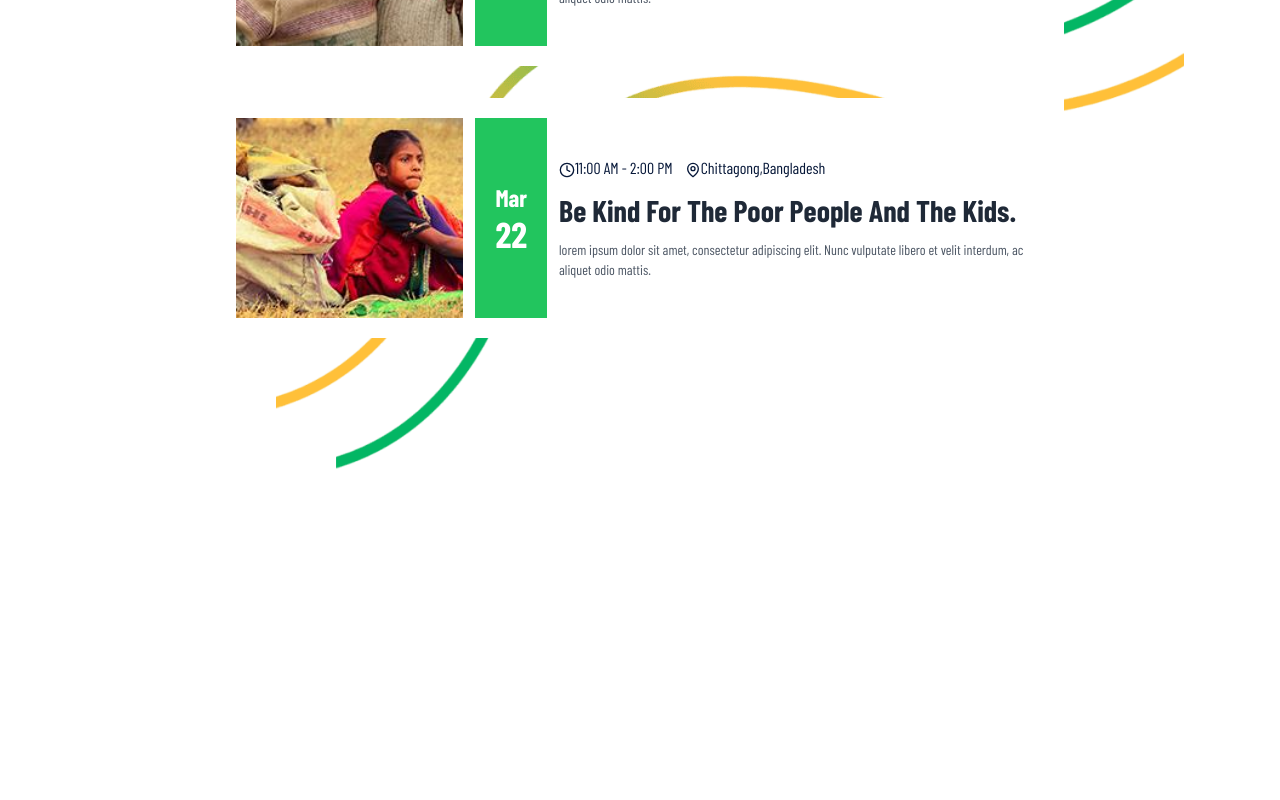
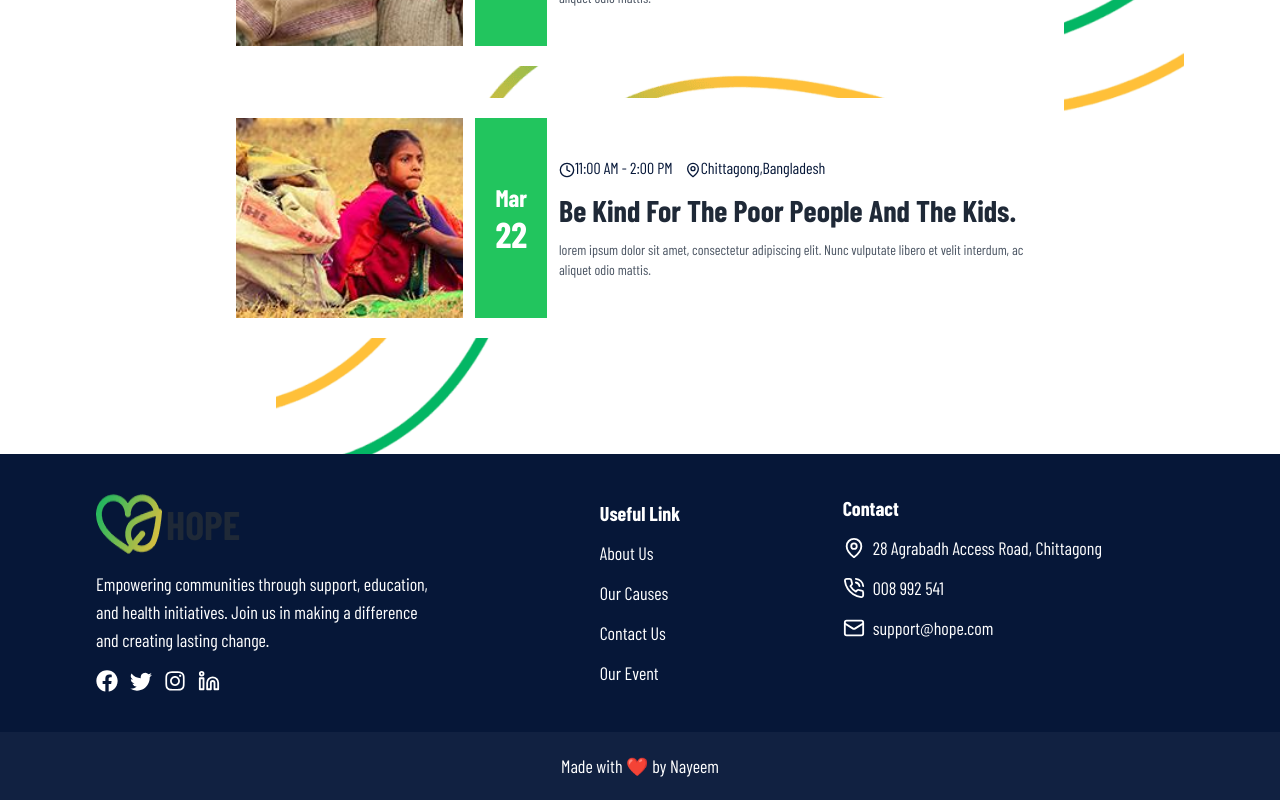
Before and after one commit to nayeemuddin-bd100/hope-charity-app, a Next.js app: page / in a window 1280 px wide. Shown: the part 4650-5450 px from the top of the page. Before the commit the page ends 5119 px from the top, so only its background shows below. Built offline with nearby package versions, Linux system fonts and the light colour scheme.

Commit message:
feat: add footer

```diff
--- /dev/null
+++ b/app/components/footer/Footer.tsx
@@ -0,0 +1,101 @@
+import { Linkedin, Mail, MapPin, PhoneCall } from "lucide-react";
+import Link from "next/link";
+import { BsTwitter } from "react-icons/bs";
+import { FaFacebook } from "react-icons/fa";
+import { FaInstagram } from "react-icons/fa6";
+import Container from "../shared/Container";
+import Logo from "../shared/Logo";
+
+const Footer = () => {
+  return (
+    <div className="mt-5  bg-primary text-white">
+      <Container>
+        <div className=" grid grid-cols-1 sm:grid-cols-2 md:grid-cols-3 py-10  gap-8">
+          {/* 1st col */}
+          <div className="flex flex-col justify-start items-start gap-4">
+            <Logo className="text-white" />
+            <p className="text-lg ">
+              Empowering communities through support, education, and health
+              initiatives. Join us in making a difference and creating lasting
+              change.
+            </p>
+            <div className="flex justify-start items-center gap-3 ">
+              <FaFacebook
+                size={22}
+                className="hover:text-green-500 transition duration-300 ease-in-out "
+              />
+              <BsTwitter
+                size={22}
+                className="hover:text-green-500 transition duration-300 ease-in-out "
+              />
+              <FaInstagram
+                size={22}
+                className="hover:text-green-500 transition duration-300 ease-in-out "
+              />
+              <Linkedin
+                size={22}
+                className="hover:text-green-500 transition duration-300 ease-in-out "
+              />
+            </div>
+          </div>
+
+          {/* 2nd col */}
+
+          <div className="flex justify-center items-center">
+            <div className="flex flex-col justify-start items-start gap-3 ">
+              <h2 className="text-xl font-bold ">Useful Link</h2>
+              <Link
+                href={"/about"}
+                className="text-lg hover:text-green-500 transition duration-300 ease-in-out capitalize"
+              >
+                about us
+              </Link>
+              <Link
+                href={"/cause"}
+                className="text-lg hover:text-green-500 transition duration-300 ease-in-out capitalize"
+              >
+                our causes
+              </Link>
+
+              <Link
+                href={"/contact"}
+                className="text-lg hover:text-green-500 transition duration-300 ease-in-out capitalize"
+              >
+                Contact Us
+              </Link>
+              <Link
+                href={"/event"}
+                className="text-lg hover:text-green-500 transition duration-300 ease-in-out capitalize"
+              >
+                Our Event
+              </Link>
+            </div>
+          </div>
+
+          {/* 3rd col */}
+          <div className="flex flex-col justify-start items-start gap-3 ">
+            <h2 className="text-xl font-bold">Contact</h2>
+            <div className="flex justify-start items-center gap-2 text-white">
+              <MapPin size={22} />
+              <p className="text-lg "> 28 Agrabadh Access Road, Chittagong</p>
+            </div>
+
+            <div className="flex justify-start items-center gap-2 text-white">
+              <PhoneCall size={22} />
+              <p className="text-lg "> 008 992 541</p>
+            </div>
+            <div className="flex justify-start items-center gap-2 text-white">
+              <Mail size={22} />
+              <p className="text-lg ">support@hope.com</p>
+            </div>
+          </div>
+        </div>
+      </Container>
+      <p className="text-center text-lg py-5 bg-[#112141]">
+        Made with ❤️ by Nayeem
+      </p>
+    </div>
+  );
+};
+
+export default Footer;
--- a/app/layout.tsx
+++ b/app/layout.tsx
@@ -1,5 +1,6 @@
 import type { Metadata } from "next";
 import { Barlow_Condensed } from "next/font/google";
+import Footer from "./components/footer/Footer";
 import Navbar from "./components/navbar/Navbar";
 import "./globals.css";
 
@@ -23,6 +24,7 @@ export default function RootLayout({
       <body className={barlowCondensed.className}>
         <Navbar />
         {children}
+        <Footer />
       </body>
     </html>
   );
```
